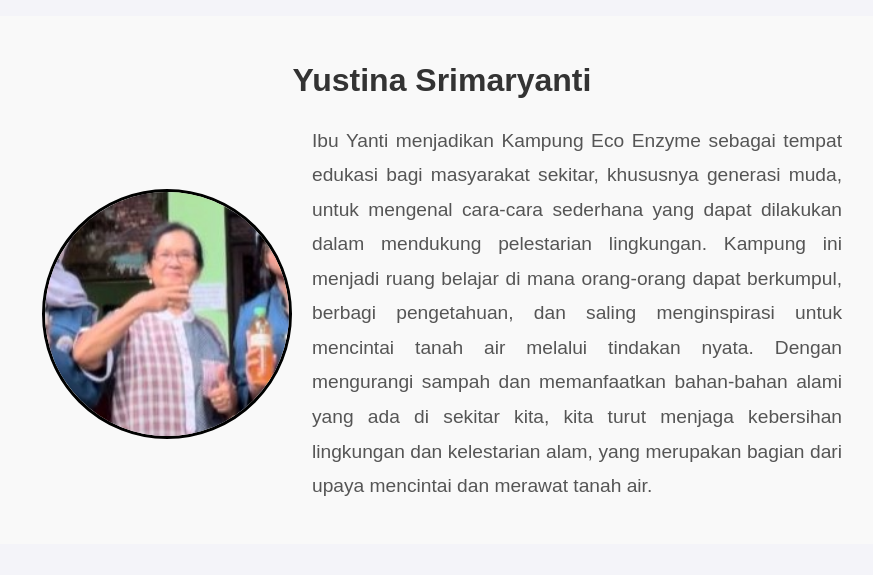
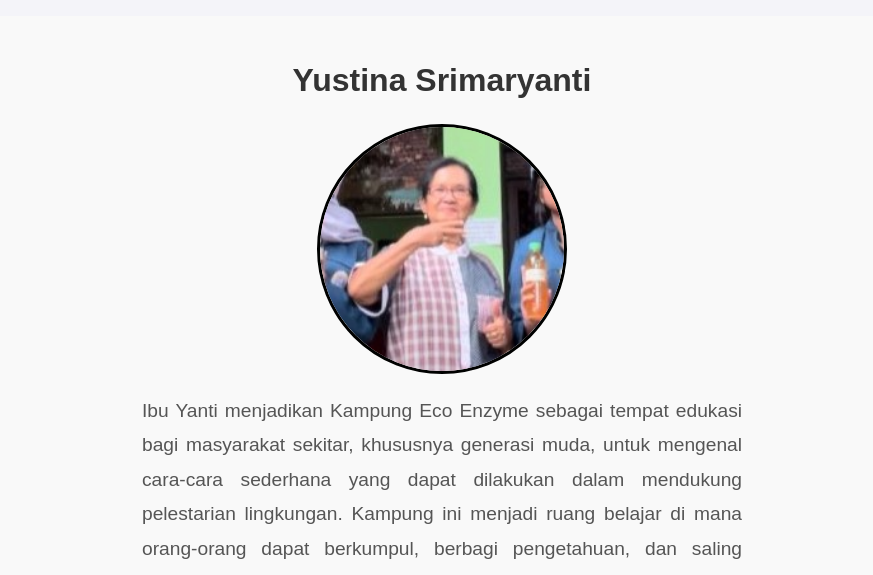
Before and after one commit to Anshari06/ECZYMENT, a plain HTML site: page index.html in a window 1280 px wide. Shown: the part 1720-2295 px from the top of the page, without its empty margins (198-1071 px from the left). Drawn offline with Linux system fonts and the light colour scheme.

Commit message:
Update styles.css

```diff
--- a/styles.css
+++ b/styles.css
@@ -155,7 +155,7 @@ header {
     align-items: center; /* Vertikal rata tengah */
     justify-content: center; /* Pusatkan secara horizontal */
     gap: 20px; /* Jarak antara foto dan teks */
-     /* Responsif: pindahkan elemen jika ruang tidak cukup */
+    flex-wrap: wrap; /* Responsif: pindahkan elemen jika ruang tidak cukup */
     max-width: 800px; /* Batasi lebar kontainer */
     margin: 0 auto; /* Pusatkan kontainer */
 }
```
